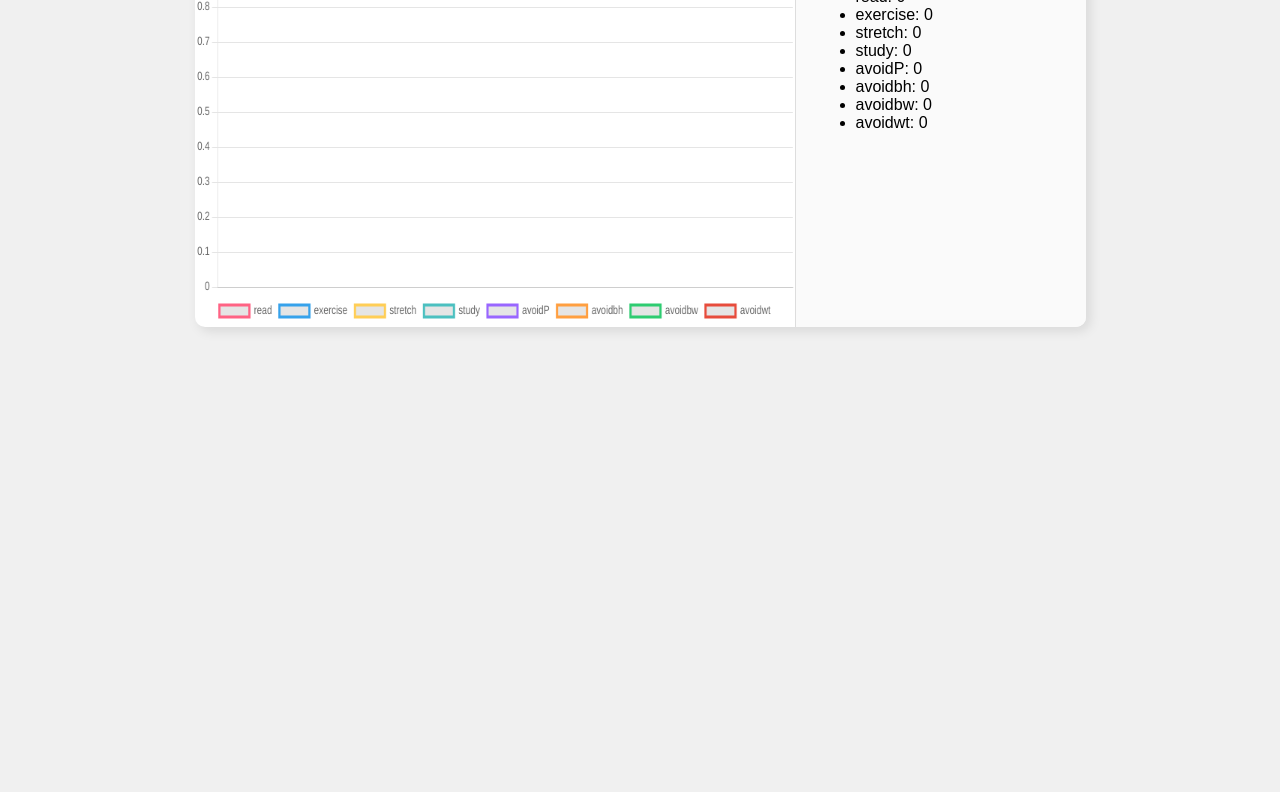
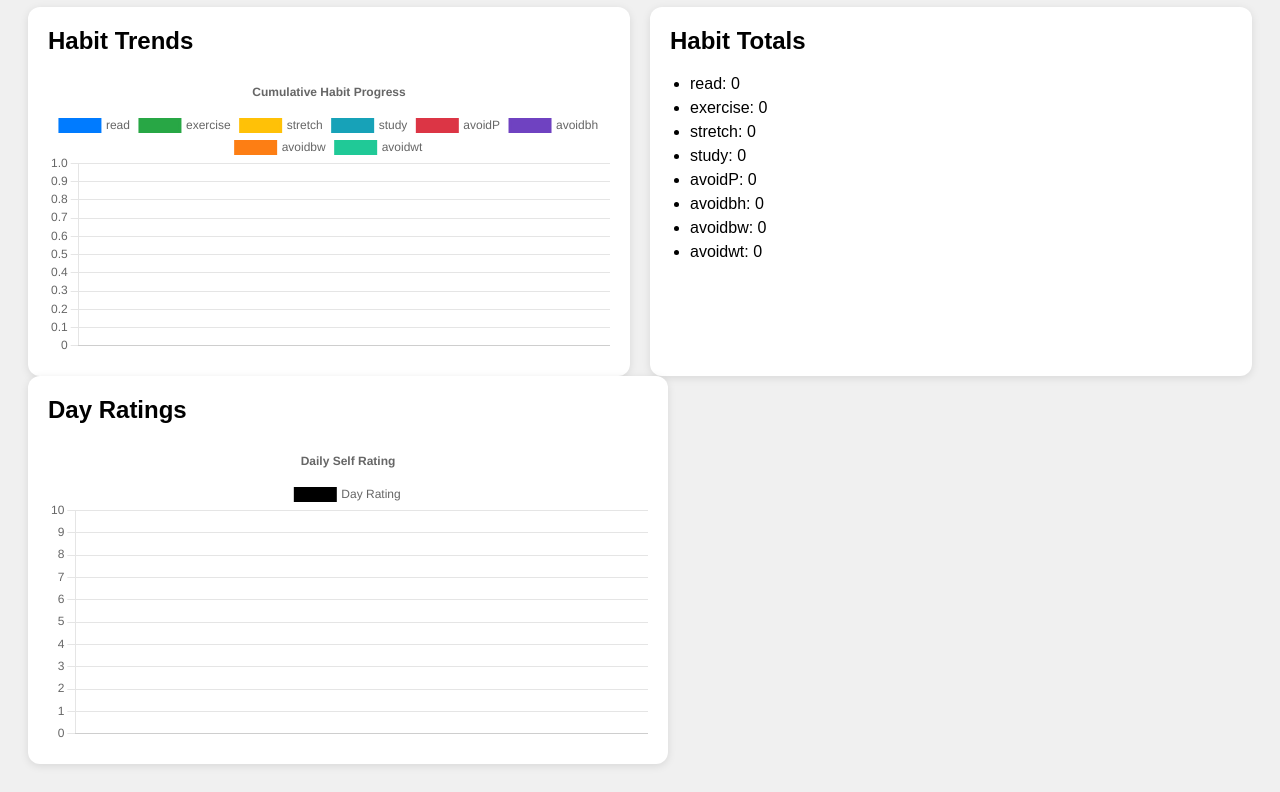
Before and after one commit to iudex136/daily-tracker, a plain HTML site: page chart.html in a window 1280 px wide. Shown: the part 101-893 px from the top of the page. Before the commit the page ends 800 px from the top, so only its background shows below. Drawn offline with nearby package versions, Linux system fonts and the light colour scheme.

Commit message:
Add files via upload

```diff
--- a/chart.html
+++ b/chart.html
@@ -2,74 +2,124 @@
 <html lang="en">
 <head>
   <meta charset="UTF-8">
-  <title>Habit Chart</title>
+  <title>Tracker Charts</title>
   <script src="https://cdn.jsdelivr.net/npm/chart.js"></script>
   <style>
     body {
-      display: flex;
-      justify-content: center;
+      font-family: Arial, sans-serif;
       padding: 20px;
-      font-family: Arial, sans-serif;
-      background: #f0f0f0;
+      background-color: #f0f0f0;
     }
+
     .container {
       display: flex;
-      max-width: 1000px;
-      background: #fff;
-      border-radius: 10px;
-      box-shadow: 4px 4px 12px rgba(0,0,0,0.1);
-      overflow: hidden;
+      flex-wrap: wrap;
+      gap: 20px;
+      justify-content: space-between;
     }
-    canvas {
-      width: 600px !important;
-      height: 400px !important;
+
+    .chart-box {
+      background-color: white;
+      padding: 20px;
+      border-radius: 12px;
+      box-shadow: 0 2px 8px rgba(0,0,0,0.1);
+      flex: 1;
+      min-width: 300px;
+      max-width: 600px;
     }
-    .summary {
+
+    .summary-box {
+      background-color: #fff;
       padding: 20px;
-      background-color: #fafafa;
-      border-left: 1px solid #ddd;
-      width: 250px;
+      border-radius: 12px;
+      box-shadow: 0 2px 8px rgba(0,0,0,0.1);
+      flex: 1;
+      min-width: 200px;
     }
-    .summary h3 {
+
+    h2 {
       margin-top: 0;
+    }
+
+    ul {
+      padding-left: 20px;
+    }
+
+    li {
+      margin-bottom: 6px;
     }
   </style>
 </head>
 <body>
+
+  <h1>Daily Tracker Charts</h1>
+
   <div class="container">
-    <canvas id="habitChart"></canvas>
-    <div class="summary">
-      <h3>Total Counts</h3>
+    <!-- Habit Tracker Chart -->
+    <div class="chart-box">
+      <h2>Habit Trends</h2>
+      <canvas id="habitChart"></canvas>
+    </div>
+
+    <!-- Summary Counts -->
+    <div class="summary-box">
+      <h2>Habit Totals</h2>
       <ul id="summaryList"></ul>
     </div>
   </div>
 
+  <div class="container">
+    <!-- Day Rating Chart -->
+    <div class="chart-box" style="flex: 1 1 100%;">
+      <h2>Day Ratings</h2>
+      <canvas id="ratingChart"></canvas>
+    </div>
+  </div>
+
   <script>
-    const data = JSON.parse(localStorage.getItem("dailyTrackerEntries")) || [];
+    const STORAGE_KEY = "dailyTrackerEntries";
+    const data = JSON.parse(localStorage.getItem(STORAGE_KEY)) || [];
 
-    const habits = ["read", "exercise", "stretch", "study", "avoidP", "avoidbh", "avoidbw", "avoidwt"];
-    const colors = ['#FF6384', '#36A2EB', '#FFCE56', '#4BC0C0', '#9966FF', '#FF9F40', '#2ecc71', '#e74c3c'];
+    const habitNames = ["read", "exercise", "stretch", "study", "avoidP", "avoidbh", "avoidbw", "avoidwt"];
+    const colors = [
+      "#007bff", "#28a745", "#ffc107", "#17a2b8",
+      "#dc3545", "#6f42c1", "#fd7e14", "#20c997"
+    ];
 
-    const cumulativeCounts = habits.map(habit => {
-      let count = 0;
-      return data.map(entry => {
-        if (entry && entry[habit]) count++;
-        return count;
+    const labels = data.map((_, idx) => `Day ${idx + 1}`);
+    const cumulativeData = {};
+    const totals = {};
+
+    habitNames.forEach(habit => {
+      cumulativeData[habit] = [];
+      totals[habit] = 0;
+    });
+
+    data.forEach((entry, idx) => {
+      habitNames.forEach(habit => {
+        if (entry && typeof entry === "object") {
+          totals[habit] += entry[habit] ? 1 : 0;
+          const prev = cumulativeData[habit][idx - 1] || 0;
+          cumulativeData[habit][idx] = prev + (entry[habit] ? 1 : 0);
+        } else {
+          const prev = cumulativeData[habit][idx - 1] || 0;
+          cumulativeData[habit][idx] = prev;
+        }
       });
     });
 
-    const labels = data.map((_, i) => `Day ${i + 1}`);
-    const datasets = habits.map((habit, i) => ({
+    const datasets = habitNames.map((habit, i) => ({
       label: habit,
-      data: cumulativeCounts[i],
+      data: cumulativeData[habit],
+      borderColor: colors[i],
+      backgroundColor: colors[i],
       fill: false,
-      borderColor: colors[i],
-      tension: 0.1
+      tension: 0.2
     }));
 
-    const ctx = document.getElementById('habitChart').getContext('2d');
-    new Chart(ctx, {
-      type: 'line',
+    const habitChartCtx = document.getElementById("habitChart").getContext("2d");
+    new Chart(habitChartCtx, {
+      type: "line",
       data: {
         labels,
         datasets
@@ -77,20 +127,63 @@
       options: {
         responsive: true,
         plugins: {
-          legend: {
-            position: 'bottom'
-          },
+          title: {
+            display: true,
+            text: "Cumulative Habit Progress"
+          }
+        },
+        interaction: {
+          mode: 'index',
+          intersect: false
+        },
+        scales: {
+          y: {
+            beginAtZero: true
+          }
         }
       }
     });
 
-    // Summary
     const summaryList = document.getElementById("summaryList");
-    habits.forEach((habit, i) => {
-      const total = cumulativeCounts[i].slice(-1)[0] || 0;
+    habitNames.forEach(habit => {
       const li = document.createElement("li");
-      li.textContent = `${habit}: ${total}`;
+      li.textContent = `${habit}: ${totals[habit]}`;
       summaryList.appendChild(li);
+    });
+
+    // Day Rating Chart
+    const ratingLabels = labels;
+    const ratingData = data.map(entry => parseFloat(entry?.dayRating || 0));
+
+    const ratingCtx = document.getElementById("ratingChart").getContext("2d");
+    new Chart(ratingCtx, {
+      type: "line",
+      data: {
+        labels: ratingLabels,
+        datasets: [{
+          label: "Day Rating",
+          data: ratingData,
+          borderColor: "#000",
+          backgroundColor: "#000",
+          tension: 0.2,
+          fill: false
+        }]
+      },
+      options: {
+        responsive: true,
+        plugins: {
+          title: {
+            display: true,
+            text: "Daily Self Rating"
+          }
+        },
+        scales: {
+          y: {
+            beginAtZero: true,
+            max: 10
+          }
+        }
+      }
     });
   </script>
 </body>
```
